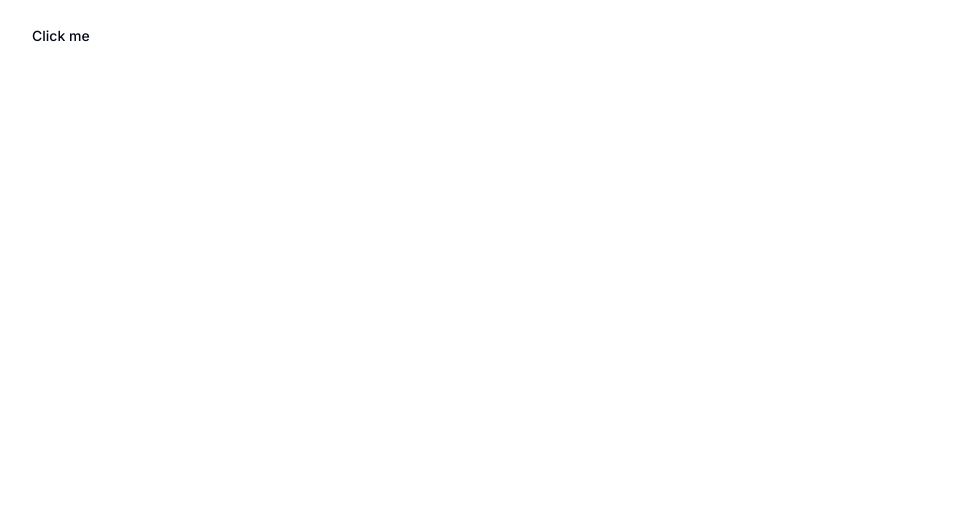
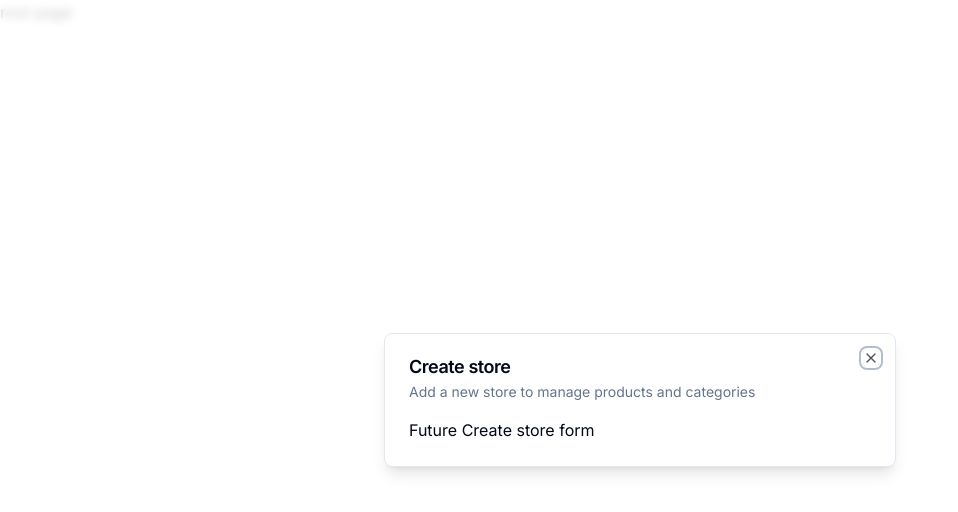
Before and after one commit to mikiyas999/ecommerce-admin, a Next.js app: page / in a window 1280 px wide. Shown: the top 512 px of the page, without its empty margins (0-958 px from the left). Built offline with nearby package versions, Linux system fonts and the light colour scheme.

Commit message:
setup prisma client

```diff
--- /dev/null
+++ b/app/(auth)/layout.tsx
@@ -0,0 +1,11 @@
+export default function AuthLayout({
+  children,
+}: {
+  children: React.ReactNode;
+}) {
+  return (
+    <div className="flex items-center justify-center h-full w-full">
+      {children}
+    </div>
+  );
+}
--- a/app/(root)/page.tsx
+++ b/app/(root)/page.tsx
@@ -1,12 +1,25 @@
+"use client";
+
 import { Button } from "@/components/ui/button";
-import Image from "next/image";
+import { Modal } from "@/components/ui/modal";
+import { useStoreModal } from "@/hooks/use-store-modal";
+import { useEffect } from "react";
 
-export default function Home() {
+const SetupPage = () => {
+  const onOpen = useStoreModal((state) => state.onOpen);
+  const isOpen = useStoreModal((state) => state.isOpen);
+
+  useEffect(() => {
+    if (!isOpen) {
+      onOpen();
+    }
+  }, [isOpen, onOpen]);
+
   return (
-    <div className="p-4">
-      <Button size="default" variant="ghost">
-        Click me
-      </Button>
+    <div>
+      <p>root page</p>
     </div>
   );
-}
+};
+
+export default SetupPage;
--- a/app/layout.tsx
+++ b/app/layout.tsx
@@ -1,5 +1,8 @@
 import "./globals.css";
 import { Inter } from "next/font/google";
+
+import { ClerkProvider } from "@clerk/nextjs";
+import { ModalProvider } from "@/providers/modal-provider";
 
 const inter = Inter({ subsets: ["latin"] });
 
@@ -14,8 +17,13 @@
   children: React.ReactNode;
 }) {
   return (
-    <html lang="en">
-      <body className={inter.className}>{children}</body>
-    </html>
+    <ClerkProvider>
+      <html lang="en">
+        <body className={inter.className}>
+          {children}
+          <ModalProvider />
+        </body>
+      </html>
+    </ClerkProvider>
   );
 }
--- /dev/null
+++ b/components/ui/dialog.tsx
@@ -0,0 +1,123 @@
+"use client"
+
+import * as React from "react"
+import * as DialogPrimitive from "@radix-ui/react-dialog"
+import { X } from "lucide-react"
+
+import { cn } from "@/lib/utils"
+
+const Dialog = DialogPrimitive.Root
+
+const DialogTrigger = DialogPrimitive.Trigger
+
+const DialogPortal = ({
+  className,
+  ...props
+}: DialogPrimitive.DialogPortalProps) => (
+  <DialogPrimitive.Portal className={cn(className)} {...props} />
+)
+DialogPortal.displayName = DialogPrimitive.Portal.displayName
+
+const DialogOverlay = React.forwardRef<
+  React.ElementRef<typeof DialogPrimitive.Overlay>,
+  React.ComponentPropsWithoutRef<typeof DialogPrimitive.Overlay>
+>(({ className, ...props }, ref) => (
+  <DialogPrimitive.Overlay
+    ref={ref}
+    className={cn(
+      "fixed inset-0 z-50 bg-background/80 backdrop-blur-sm data-[state=open]:animate-in data-[state=closed]:animate-out data-[state=closed]:fade-out-0 data-[state=open]:fade-in-0",
+      className
+    )}
+    {...props}
+  />
+))
+DialogOverlay.displayName = DialogPrimitive.Overlay.displayName
+
+const DialogContent = React.forwardRef<
+  React.ElementRef<typeof DialogPrimitive.Content>,
+  React.ComponentPropsWithoutRef<typeof DialogPrimitive.Content>
+>(({ className, children, ...props }, ref) => (
+  <DialogPortal>
+    <DialogOverlay />
+    <DialogPrimitive.Content
+      ref={ref}
+      className={cn(
+        "fixed left-[50%] top-[50%] z-50 grid w-full max-w-lg translate-x-[-50%] translate-y-[-50%] gap-4 border bg-background p-6 shadow-lg duration-200 data-[state=open]:animate-in data-[state=closed]:animate-out data-[state=closed]:fade-out-0 data-[state=open]:fade-in-0 data-[state=closed]:zoom-out-95 data-[state=open]:zoom-in-95 data-[state=closed]:slide-out-to-left-1/2 data-[state=closed]:slide-out-to-top-[48%] data-[state=open]:slide-in-from-left-1/2 data-[state=open]:slide-in-from-top-[48%] sm:rounded-lg md:w-full",
+        className
+      )}
+      {...props}
+    >
+      {children}
+      <DialogPrimitive.Close className="absolute right-4 top-4 rounded-sm opacity-70 ring-offset-background transition-opacity hover:opacity-100 focus:outline-none focus:ring-2 focus:ring-ring focus:ring-offset-2 disabled:pointer-events-none data-[state=open]:bg-accent data-[state=open]:text-muted-foreground">
+        <X className="h-4 w-4" />
+        <span className="sr-only">Close</span>
+      </DialogPrimitive.Close>
+    </DialogPrimitive.Content>
+  </DialogPortal>
+))
+DialogContent.displayName = DialogPrimitive.Content.displayName
+
+const DialogHeader = ({
+  className,
+  ...props
+}: React.HTMLAttributes<HTMLDivElement>) => (
+  <div
+    className={cn(
+      "flex flex-col space-y-1.5 text-center sm:text-left",
+      className
+    )}
+    {...props}
+  />
+)
+DialogHeader.displayName = "DialogHeader"
+
+const DialogFooter = ({
+  className,
+  ...props
+}: React.HTMLAttributes<HTMLDivElement>) => (
+  <div
+    className={cn(
+      "flex flex-col-reverse sm:flex-row sm:justify-end sm:space-x-2",
+      className
+    )}
+    {...props}
+  />
+)
+DialogFooter.displayName = "DialogFooter"
+
+const DialogTitle = React.forwardRef<
+  React.ElementRef<typeof DialogPrimitive.Title>,
+  React.ComponentPropsWithoutRef<typeof DialogPrimitive.Title>
+>(({ className, ...props }, ref) => (
+  <DialogPrimitive.Title
+    ref={ref}
+    className={cn(
+      "text-lg font-semibold leading-none tracking-tight",
+      className
+    )}
+    {...props}
+  />
+))
+DialogTitle.displayName = DialogPrimitive.Title.displayName
+
+const DialogDescription = React.forwardRef<
+  React.ElementRef<typeof DialogPrimitive.Description>,
+  React.ComponentPropsWithoutRef<typeof DialogPrimitive.Description>
+>(({ className, ...props }, ref) => (
+  <DialogPrimitive.Description
+    ref={ref}
+    className={cn("text-sm text-muted-foreground", className)}
+    {...props}
+  />
+))
+DialogDescription.displayName = DialogPrimitive.Description.displayName
+
+export {
+  Dialog,
+  DialogTrigger,
+  DialogContent,
+  DialogHeader,
+  DialogFooter,
+  DialogTitle,
+  DialogDescription,
+}
--- a/package.json
+++ b/package.json
@@ -10,6 +10,7 @@
   },
   "dependencies": {
     "@clerk/nextjs": "^4.21.13",
+    "@radix-ui/react-dialog": "^1.0.4",
     "@radix-ui/react-slot": "^1.0.2",
     "@types/node": "20.3.3",
     "@types/react": "18.2.14",
@@ -27,6 +28,7 @@
     "tailwind-merge": "^1.13.2",
     "tailwindcss": "3.3.2",
     "tailwindcss-animate": "^1.0.6",
-    "typescript": "5.1.6"
+    "typescript": "5.1.6",
+    "zustand": "^4.3.9"
   }
 }
```
Also changed, not shown: lib/prismadb.ts (added, +10 -0 lines), 1 other file (tests, documents, lock files or other folders).
